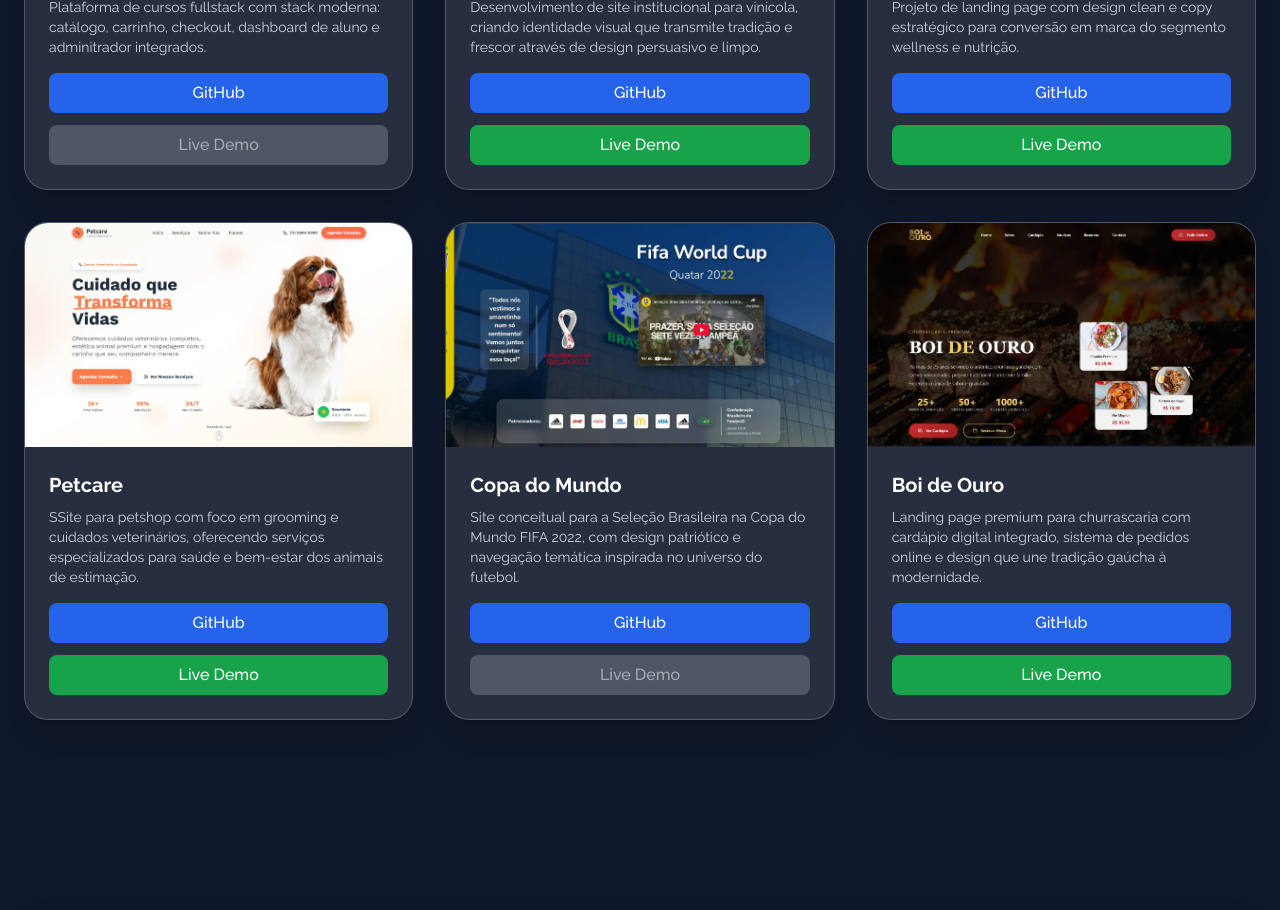
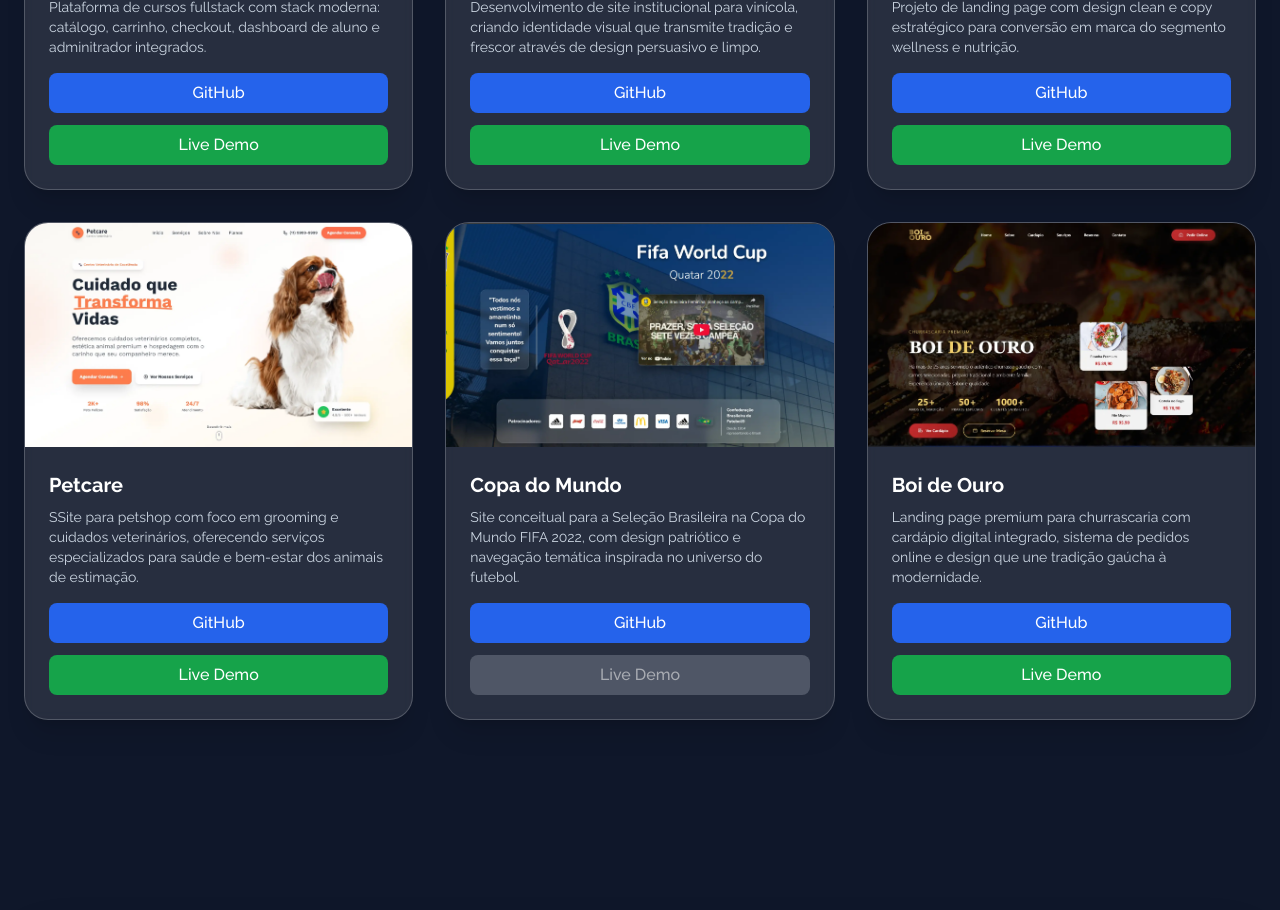
Before and after one commit to erickreisti/meu-portfolio, a React (Vite) app: page / in a window 1280 px wide. Shown: the part 3180-4090 px from the top of the page. Built offline with nearby package versions, Linux system fonts and the light colour scheme.

Commit message:
Projeto finalizado

```diff
--- a/src/components/Project.jsx
+++ b/src/components/Project.jsx
@@ -17,7 +17,7 @@ export default function Project() {
         "Plataforma de cursos fullstack com stack moderna: catálogo, carrinho, checkout, dashboard de aluno e adminitrador integrados.",
       image: img01,
       github: "https://github.com/erickreisti/fabioportifolio",
-      live: null,
+      live: "https://codecraft-academy-three.vercel.app/",
     },
     {
       id: 2,
```
